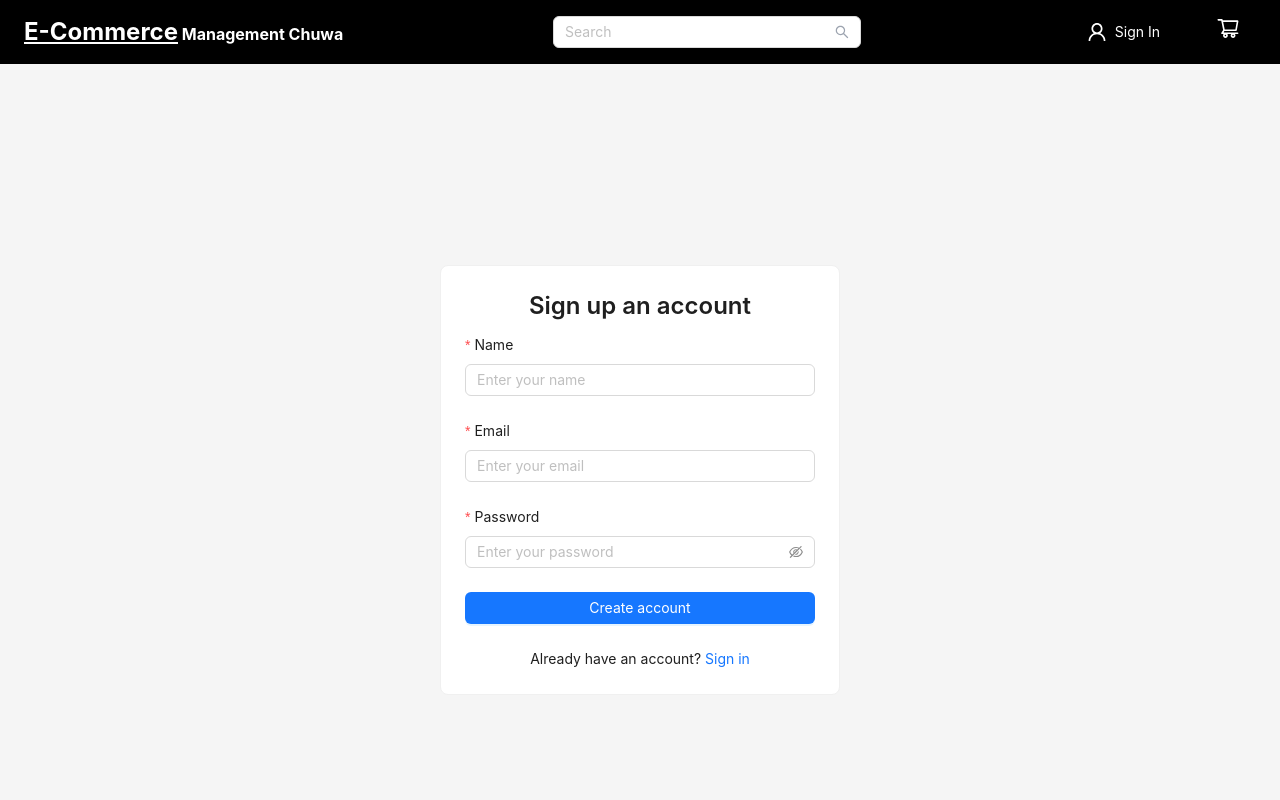
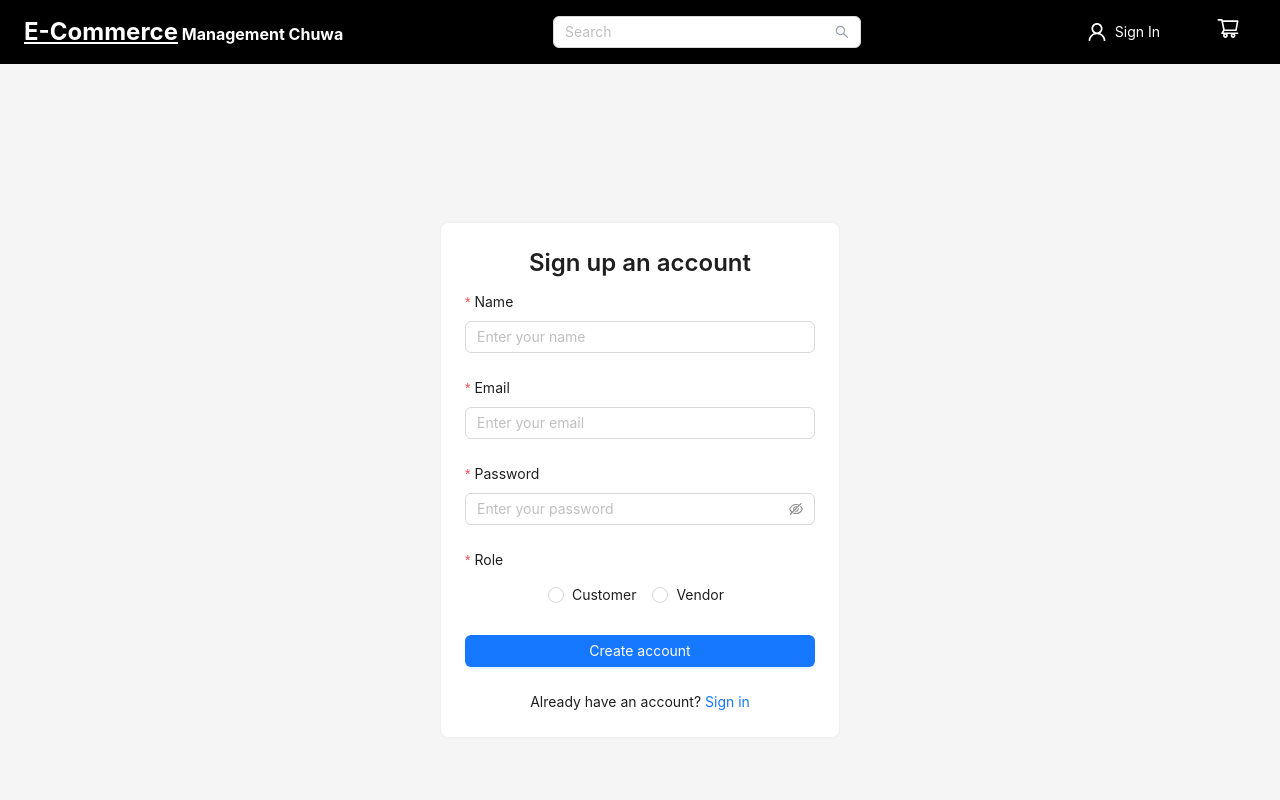
Before and after one commit to Binwu-Hu/eCommerce-Platform, a React (Vite) app in the folder frontend/: page /signup in a window 1280 px wide. Shown: the top 800 px of the page. Built offline with nearby package versions, Linux system fonts and the light colour scheme.

Commit message:
Add Identity category when signing up

```diff
--- a/frontend/src/api/user.ts
+++ b/frontend/src/api/user.ts
@@ -8,6 +8,7 @@ export const signupUserApi = (data: {
   name: string;
   email: string;
   password: string;
+  isAdmin: boolean;
 }) => {
   return post('/users/register', data);
 };
--- a/frontend/src/features/user/userSlice.ts
+++ b/frontend/src/features/user/userSlice.ts
@@ -57,7 +57,7 @@ export const loginUser = createAsyncThunk(
 export const signupUser = createAsyncThunk(
   'user/signup',
   async (
-    data: { name: string; email: string; password: string },
+    data: { name: string; email: string; password: string; isAdmin: boolean },
     { dispatch, rejectWithValue }
   ) => {
     try {
@@ -107,7 +107,7 @@ const userSlice = createSlice({
   initialState,
   reducers: {
     logout: (state) => {
-      localStorage.removeItem('token');
+    localStorage.removeItem('token');
       localStorage.removeItem('user');
       state.user = null;
       state.isAuthenticated = false;
--- a/frontend/src/pages/auth/signup.tsx
+++ b/frontend/src/pages/auth/signup.tsx
@@ -2,7 +2,7 @@ import React, { useEffect } from 'react';
 import { useDispatch, useSelector } from 'react-redux';
 import { Link, useNavigate } from 'react-router-dom';
 import { signupUser, clearError } from '../../features/user/userSlice';
-import { Form, Input, Button, Card, Typography } from 'antd';
+import { Form, Input, Button, Card, Typography, Radio } from 'antd';
 
 const { Title, Text } = Typography;
 
@@ -11,8 +11,10 @@ const Signup = () => {
   const navigate = useNavigate();
   const { loading, error, isAuthenticated } = useSelector((state) => state.user);
 
-  const handleSubmit = (values: { name: string; email: string; password: string }) => {
-    dispatch(signupUser(values));
+  const handleSubmit = (values: { name: string; email: string; password: string; role: string }) => {
+    const isAdmin = values.role === 'Vendor';
+    const signupData = { ...values, isAdmin };
+    dispatch(signupUser(signupData));
   };
 
   useEffect(() => {
@@ -61,6 +63,17 @@ const Signup = () => {
             <Input.Password placeholder="Enter your password" />
           </Form.Item>
 
+          <Form.Item
+            name="role"
+            label="Role"
+            rules={[{ required: true, message: 'Please select a role!' }]}
+          >
+            <Radio.Group>
+              <Radio value="Customer">Customer</Radio>
+              <Radio value="Vendor">Vendor</Radio>
+            </Radio.Group>
+          </Form.Item>
+
           <Form.Item>
             <Button type="primary" htmlType="submit" loading={loading} block>
               Create account
```
Also changed, not shown: 1 other file (tests, documents, lock files or other folders).
